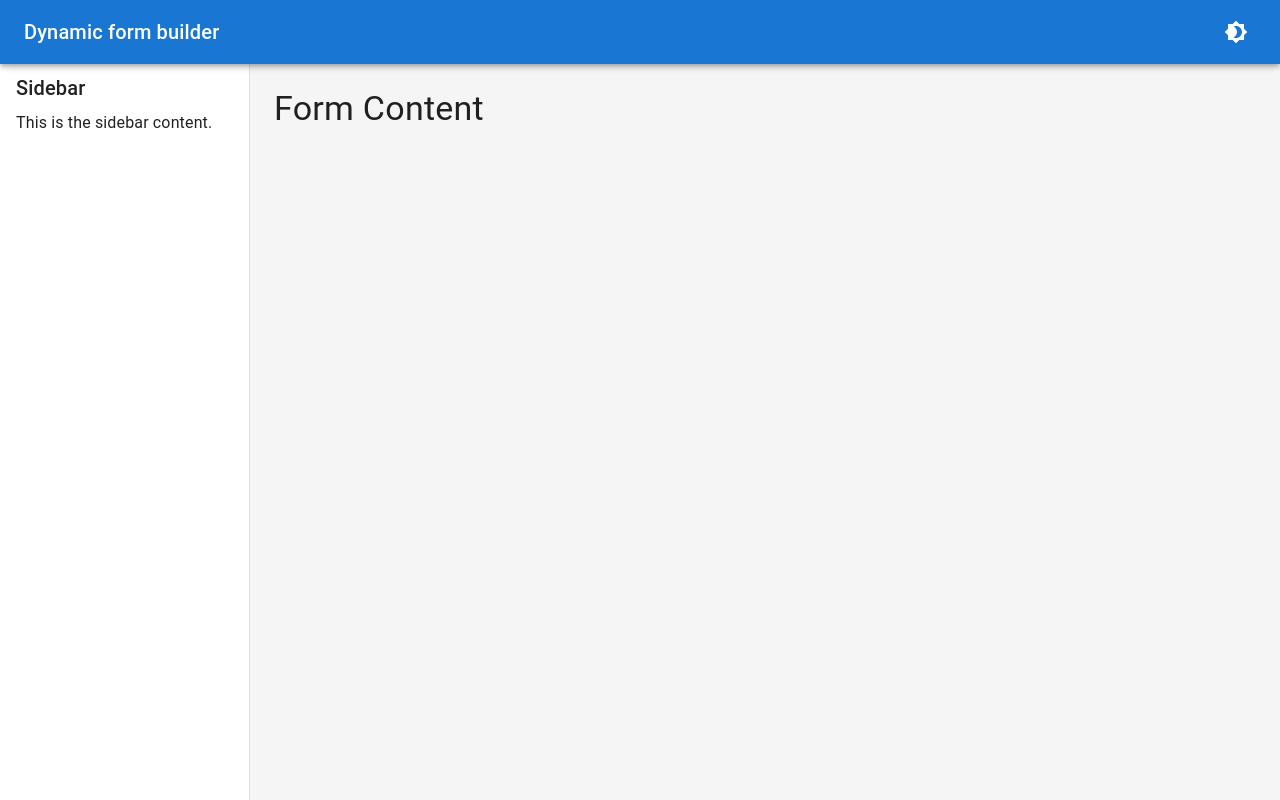
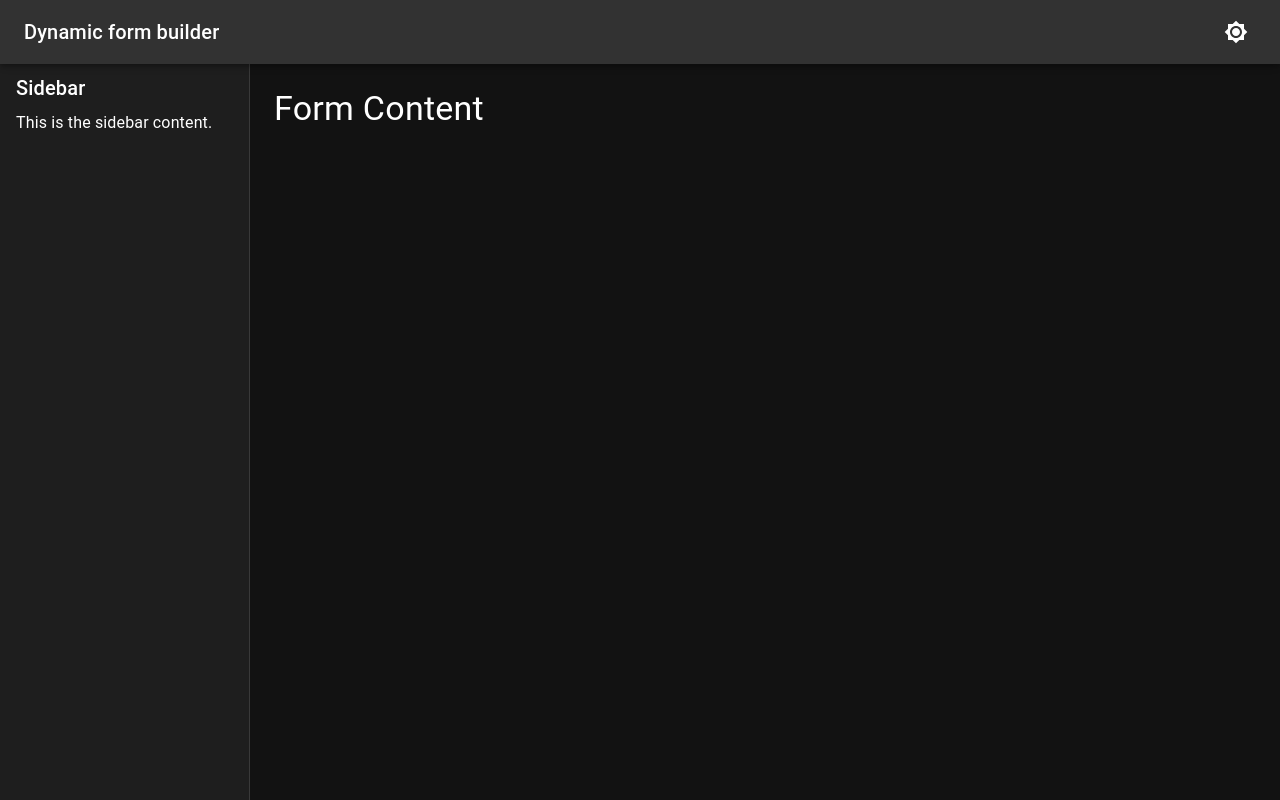
Before and after one commit to moodizone/forminator, a React (Vite) app: page / in a window 1280 px wide. Built offline with nearby package versions, Linux system fonts and the light colour scheme.

Commit message:
⚡️ improve initial appearance state

```diff
--- a/src/App.tsx
+++ b/src/App.tsx
@@ -36,7 +36,7 @@ function App() {
   // Init
   //================================
   const [mobileOpen, setMobileOpen] = React.useState(false);
-  const [darkMode, setDarkMode] = React.useState(false);
+  const [darkMode, setDarkMode] = React.useState(true);
   const theme = getTheme(darkMode ? "dark" : "light");
 
   //================================
--- a/src/components/layout/drawer.tsx
+++ b/src/components/layout/drawer.tsx
@@ -6,8 +6,8 @@ interface PropsType {
 }
 
 function Sidebar({ handleDrawerToggle, mobileOpen }: PropsType) {
-  // auto-hides on mobile viewports
-  const isMobile = useMediaQuery("(max-width:750px)");
+  // auto-hides on mobile viewports based on `sm` breakpoint
+  const isMobile = useMediaQuery("(max-width:600px)");
   return (
     <Box
       component="nav"
```
